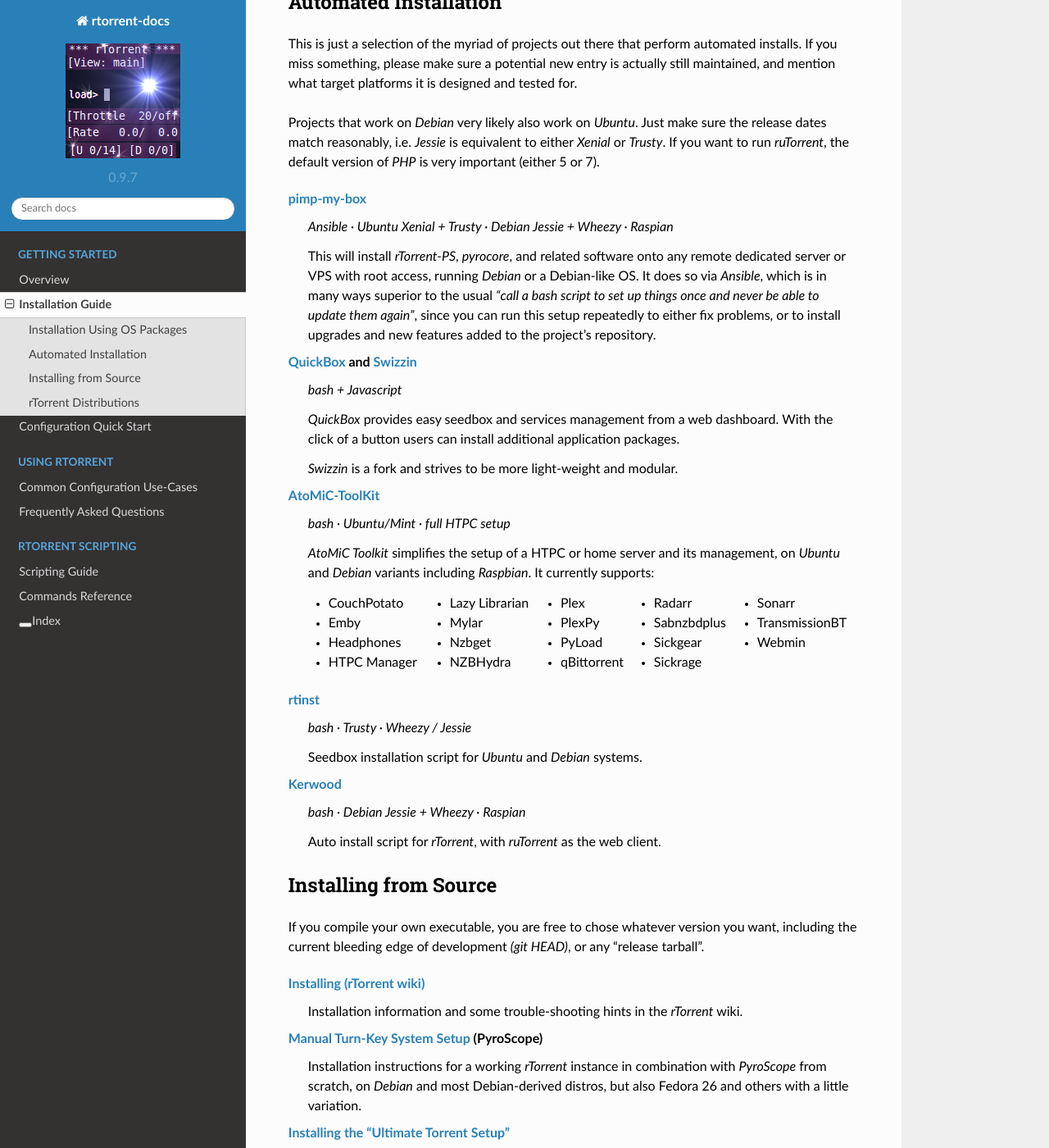
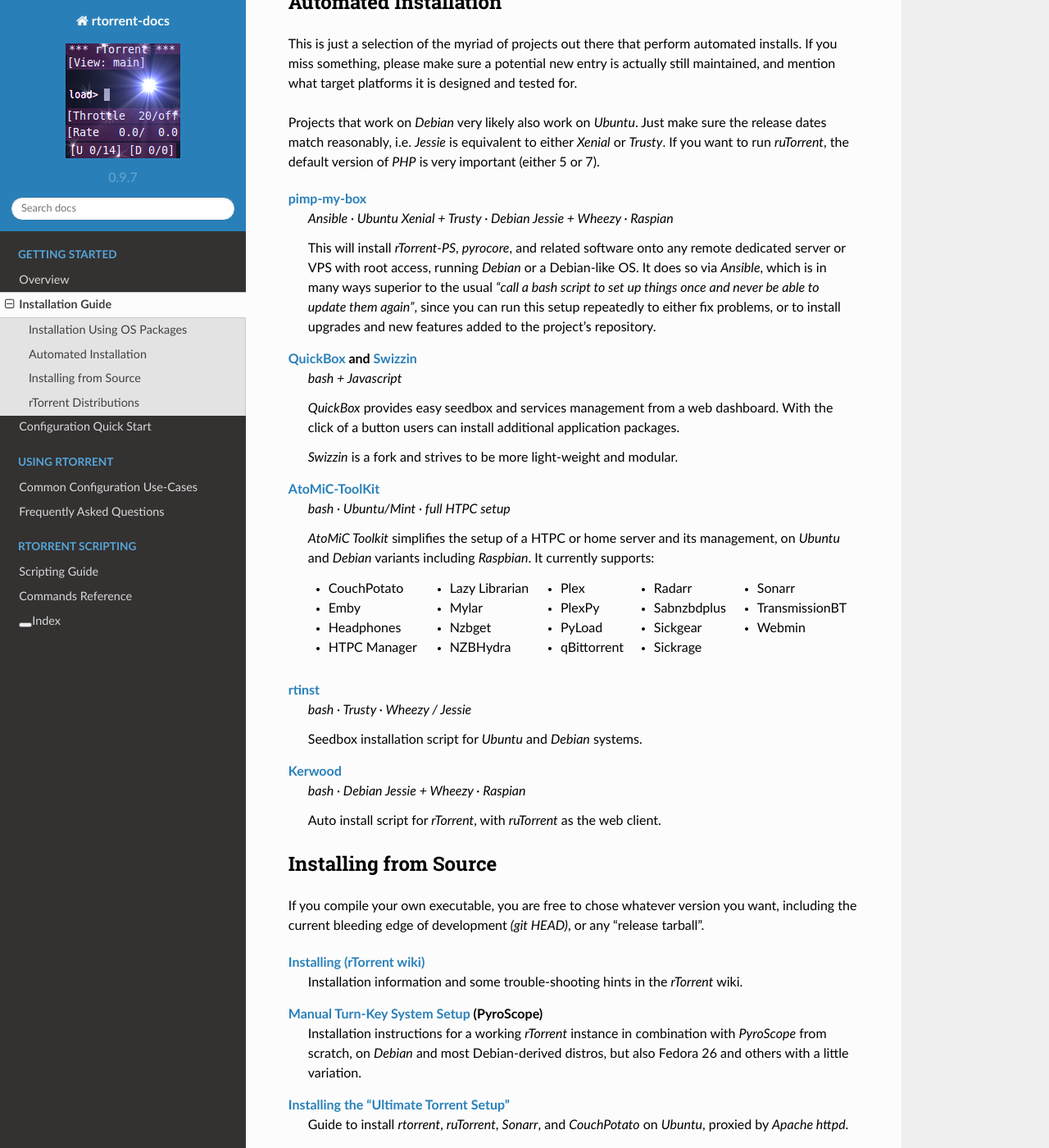
Before and after one commit to rtorrent-community/rtorrent-docs, a Sphinx documentation site: the page built from docs/installation.rst, in a window 1280 px wide and 1400 px high, scrolled down 638 px. Shown: the whole window at 82% size. Built offline with Sphinx 7.4.7 and the Read the Docs theme 2.0.0, drawn with Linux system fonts in a browser that asks for light colours.

Commit message:
CSS: fix regression of new RTD theme

```diff
--- a/docs/_static/css/custom.css
+++ b/docs/_static/css/custom.css
@@ -2,3 +2,9 @@
 body {
     color: #000;
 }
+.rst-content dl dt {
+	margin-bottom: 2px;
+}
+.rst-content dl dd+dt {
+	margin-top: 18px;
+}
```
